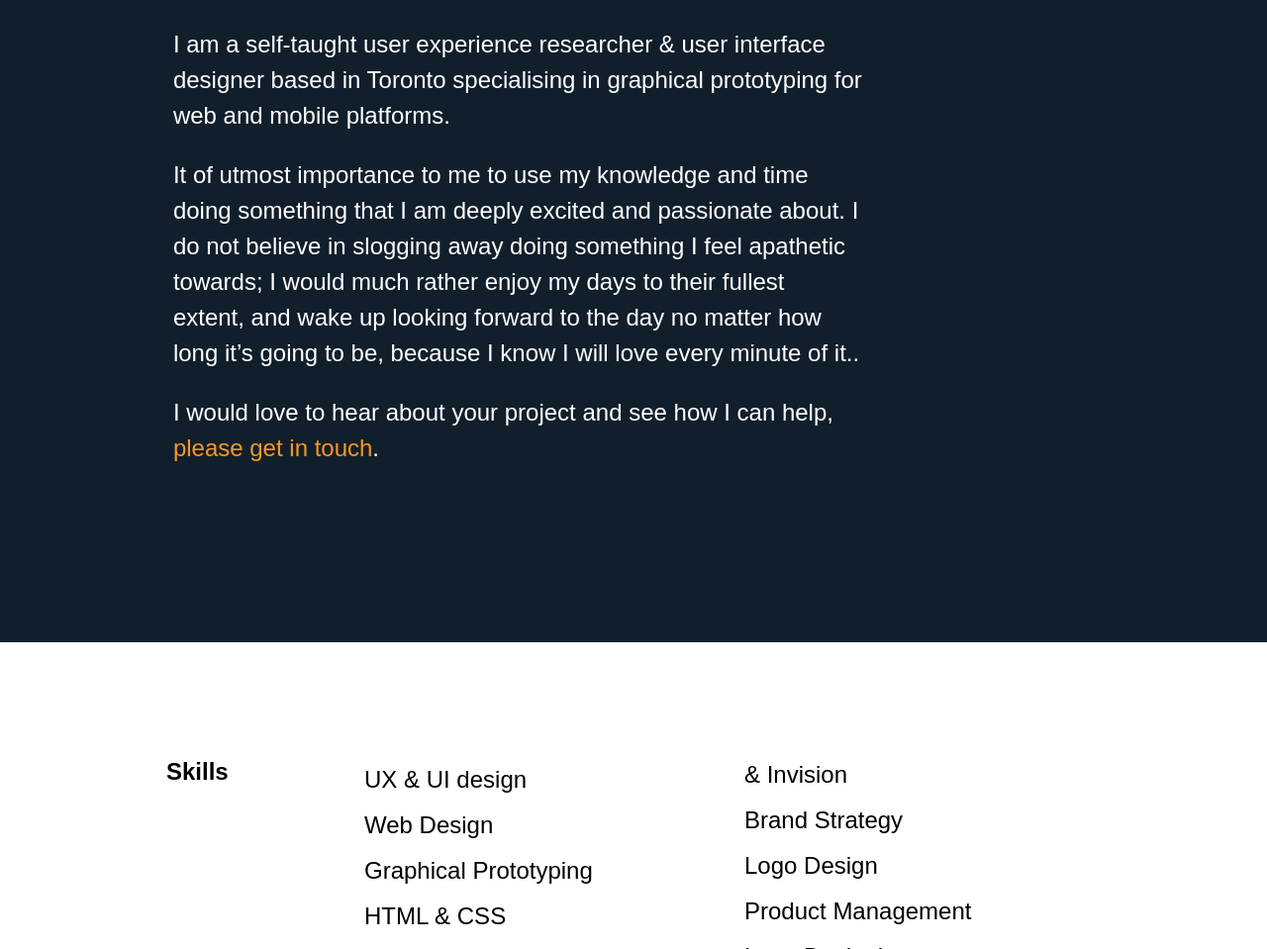
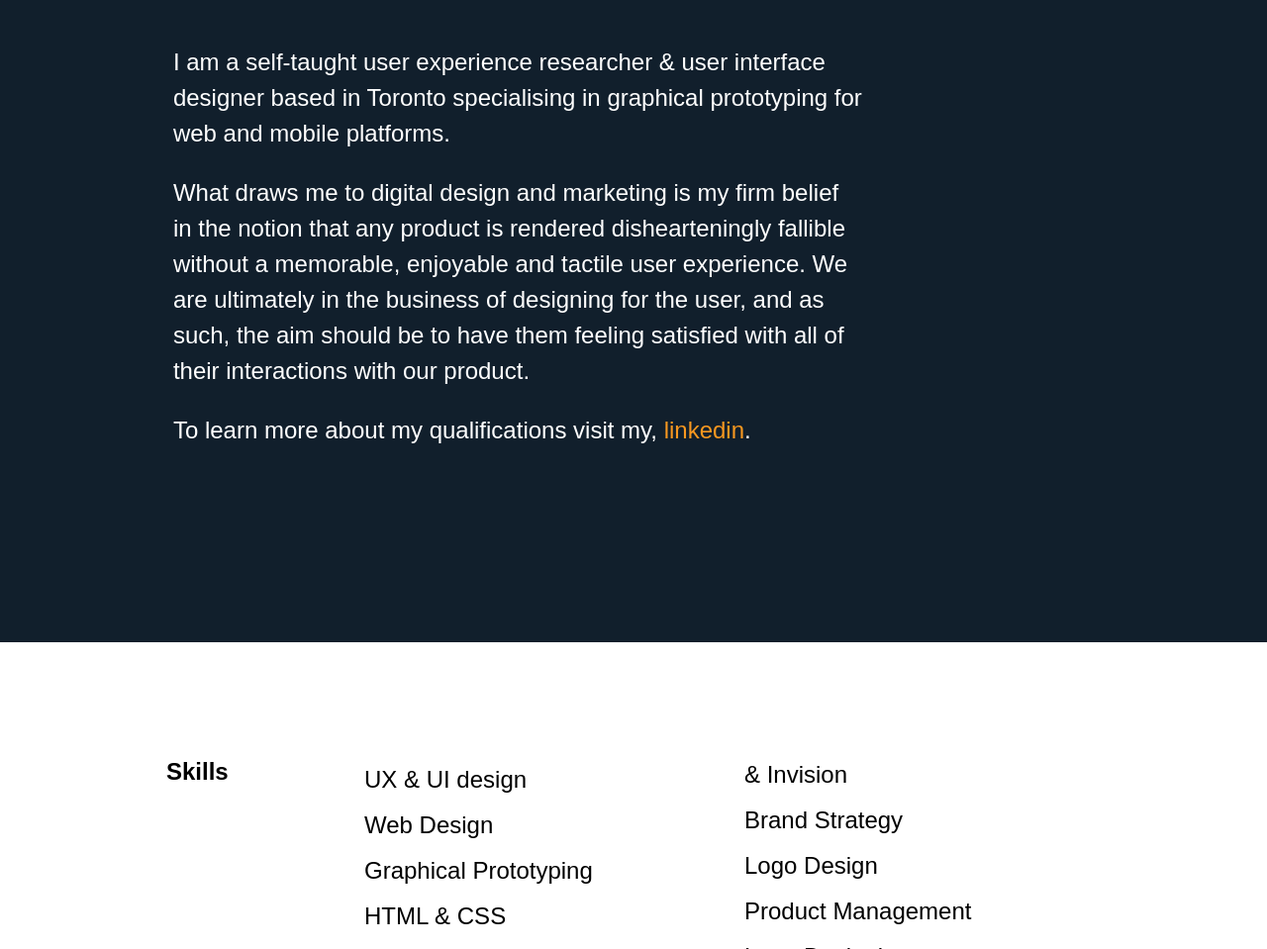
Before and after one commit to amrithkvs/amrithkvs.github.io, a plain HTML site: page index.html in a window 1280 px wide. Shown: the part 2575-3534 px from the top of the page at 99% size. Drawn offline with nearby package versions, Linux system fonts and the light colour scheme; no server answers; a script that the page names is missing.

Commit message:
About description change

```diff
--- a/index.html
+++ b/index.html
@@ -176,9 +176,9 @@
           <div class='description wow fadeInUp'>
             <p>I am a self-taught user experience researcher &amp; user interface designer based in Toronto specialising in graphical prototyping for web and mobile platforms. </p>
 
-            <p>It of utmost importance to me to use my knowledge and time doing something that I am deeply excited and passionate about. I do not believe in slogging away doing something I feel apathetic towards; I would much rather enjoy my days to their fullest extent, and wake up looking forward to the day no matter how long it’s going to be, because I know I will love every minute of it..</p>
+            <p>What draws me to digital design and marketing is my firm belief in the notion that any product is rendered dishearteningly fallible without a memorable, enjoyable and tactile user experience. We are ultimately in the business of designing for the user, and as such, the aim should be to have them feeling satisfied with all of their interactions with our product.</p>
 
-            <p>I would love to hear about your project and see how I can help,<a href="contact.html"> please get in touch</a>.</p>
+            <p>To learn more about my qualifications visit my,<a href="linkedin.com/in/amrith-srinivasan-91869795"> linkedin</a>.</p>
           </div>
         </div>
       </div>
```
